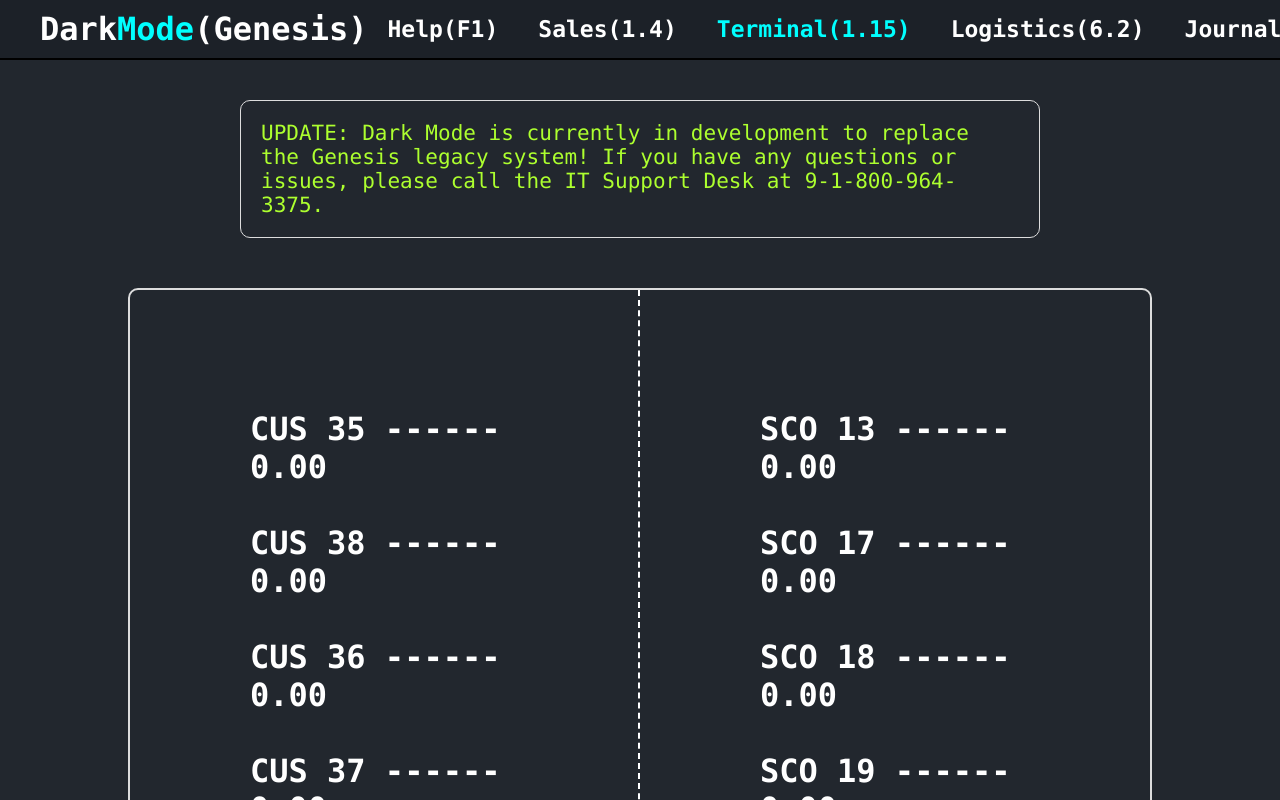
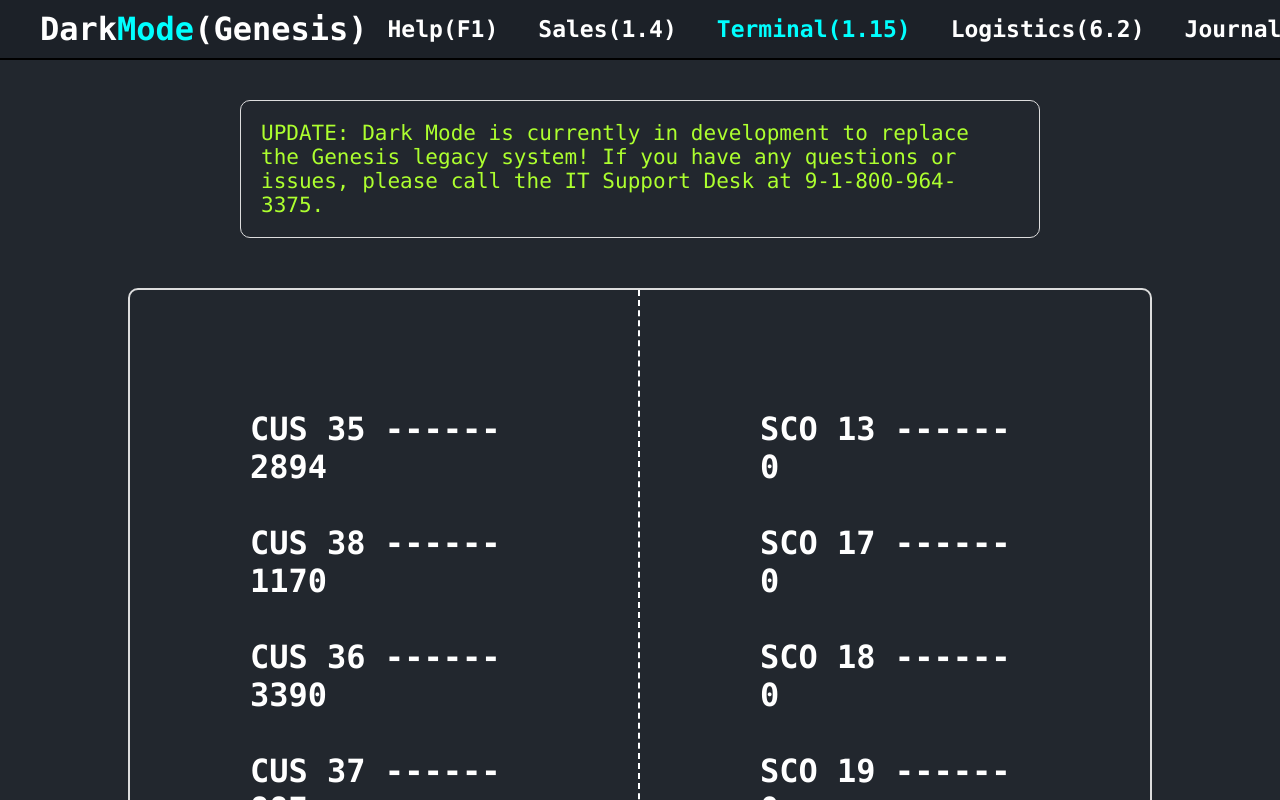
Before and after one commit to VEAJAY/DarkMode, a React (Create React App) app: page / in a window 1280 px wide. Both pictures are taken after a click on the link "Terminal(1.15)". Shown: the top 800 px of the page. Built offline with nearby package versions, Linux system fonts and the light colour scheme.

Commit message:
Finished Terminal screen

```diff
--- a/src/Terminal/Terminal.css
+++ b/src/Terminal/Terminal.css
@@ -25,3 +25,6 @@
     background-color: rgba(101, 101, 101, 0.2);
     border: 2px solid white;
 }
+.highlight {
+    color: red;
+}
--- a/src/Terminal/Terminal.jsx
+++ b/src/Terminal/Terminal.jsx
@@ -1,52 +1,78 @@
-import React from 'react'
-
-import './Terminal.css'
+import React, { useState, useEffect } from 'react';
+import './Terminal.css';
 
 function Terminal() {
+  const [highlight, setHighlight] = useState(false);
+
+  const toggleHighlight = () => {
+    setHighlight(!highlight);
+  };
+
+  const handleKeyPress = (e) => {
+    if (e.key === 'F4') {
+      toggleHighlight();
+    }
+  };
+
+  useEffect(() => {
+    window.addEventListener('keydown', handleKeyPress);
+    return () => {
+      window.removeEventListener('keydown', handleKeyPress);
+    };
+  }, []);
+
+  const isHighlight = (value) => highlight && parseFloat(value) >= 1200;
+
   return (
     <div>
       <div className="terminal">
         <div className="terminal-left">
-
-          <h1>CUS 35 ------ 0.00</h1><br /><br />
-          <h1>CUS 38 ------ 0.00</h1><br /><br />
-          <h1>CUS 36 ------ 0.00</h1><br /><br />
-          <h1>CUS 37 ------ 0.00</h1><br /><br />
-
-          <h1>FRT 10 ------ 0.00</h1><br /><br />
-          <h1>FRT 11 ------ 0.00</h1><br /><br />
-          <h1>FRT 14 ------ 0.00</h1><br /><br />
-          <h1>FRT 15 ------ 0.00</h1><br /><br />
-
-          <h1>FRT 53 ------ 0.00</h1><br /><br />
-          <h1>FRT 45 ------ 0.00</h1><br /><br />
-          <h1>FRT 56 ------ 0.00</h1><br /><br />
-
+          {[
+            { label: 'CUS 35', value: 2894 },
+            { label: 'CUS 38', value: 1170 },
+            { label: 'CUS 36', value: 3390 },
+            { label: 'CUS 37', value: 887 },
+            { label: 'FRT 10', value: 1140 },
+            { label: 'FRT 11', value: 1261 },
+            { label: 'FRT 14', value: 0.00 },
+            { label: 'FRT 15', value: 0.00 },
+            { label: 'FRT 53', value: 5692 },
+            { label: 'FRT 45', value: 4112 },
+            { label: 'FRT 56', value: 0.00 },
+            { label: 'OFC 26', value: 0.00 }
+          ].map((item, index) => (
+            <h1 key={index} className={isHighlight(item.value) ? 'highlight' : ''}>
+              {item.label} ------ {item.value}<br/><br/>
+            </h1>
+          ))}
           <h3 style={{ color: 'greenyellow' }}>
-              **Toggle to view terminals <br /> over $1200
+            **Toggle to view terminals <br /> over $1200
           </h3>
-          <button className="toggle">Toggle (F6)</button>
+          <button className="toggle" onClick={toggleHighlight}>Toggle (F4)</button>
         </div>
         <div className="terminal-right">
-          <h1>SCO 13 ------ 0.00</h1><br /><br />
-          <h1>SCO 17 ------ 0.00</h1><br /><br />
-          <h1>SCO 18 ------ 0.00</h1><br /><br />
-          <h1>SCO 19 ------ 0.00</h1><br /><br />
-          <h1>SCO 41 ------ 0.00</h1><br /><br />
-          <h1>SCO 47 ------ 0.00</h1><br /><br />
-          <h1>SCO 33 ------ 0.00</h1><br /><br />
-          <h1>SCO 34 ------ 0.00</h1><br /><br />
-
-          <h1>GAR 19 ------ 0.00</h1><br /><br />
-          <h1>GAR 47 ------ 0.00</h1><br /><br />
-          <h1>GAR 18 ------ 0.00</h1><br /><br />
-          <h1>GAR 46 ------ 0.00</h1><br /><br />
-
+          {[
+            { label: 'SCO 13', value: 0.00 },
+            { label: 'SCO 17', value: 0.00 },
+            { label: 'SCO 18', value: 0.00 },
+            { label: 'SCO 19', value: 0.00 },
+            { label: 'SCO 41', value: 0.00 },
+            { label: 'SCO 47', value: 0.00 },
+            { label: 'SCO 33', value: 1877 },
+            { label: 'SCO 34', value: 1367 },
+            { label: 'GAR 19', value: 633 },
+            { label: 'GAR 47', value: 0.00 },
+            { label: 'GAR 18', value: 0.00 },
+            { label: 'GAR 46', value: 746 }
+          ].map((item, index) => (
+            <h1 key={index} className={isHighlight(item.value) ? 'highlight' : ''}>
+              {item.label} ------ {item.value}<br/><br/>
+            </h1>
+          ))}
         </div>
       </div>
-
     </div>
-  )
+  );
 }
 
-export default Terminal
+export default Terminal;
```
